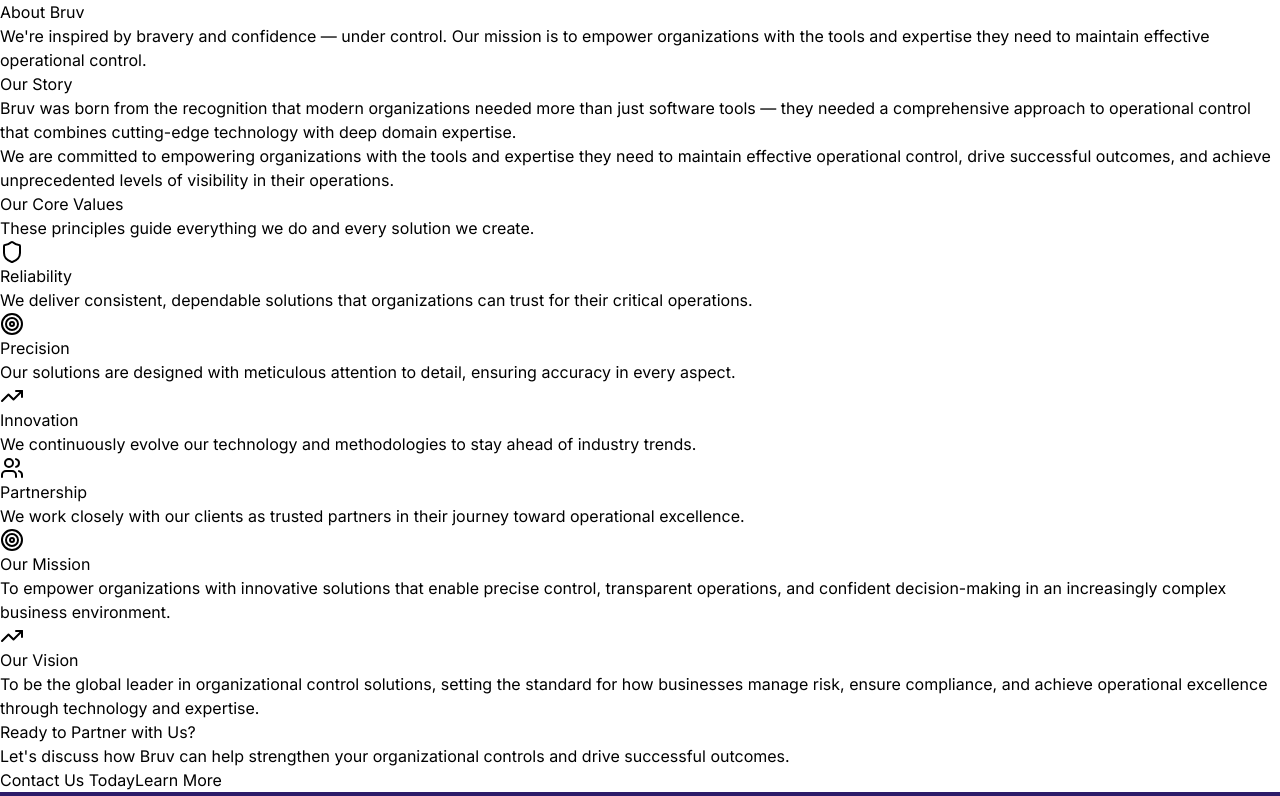
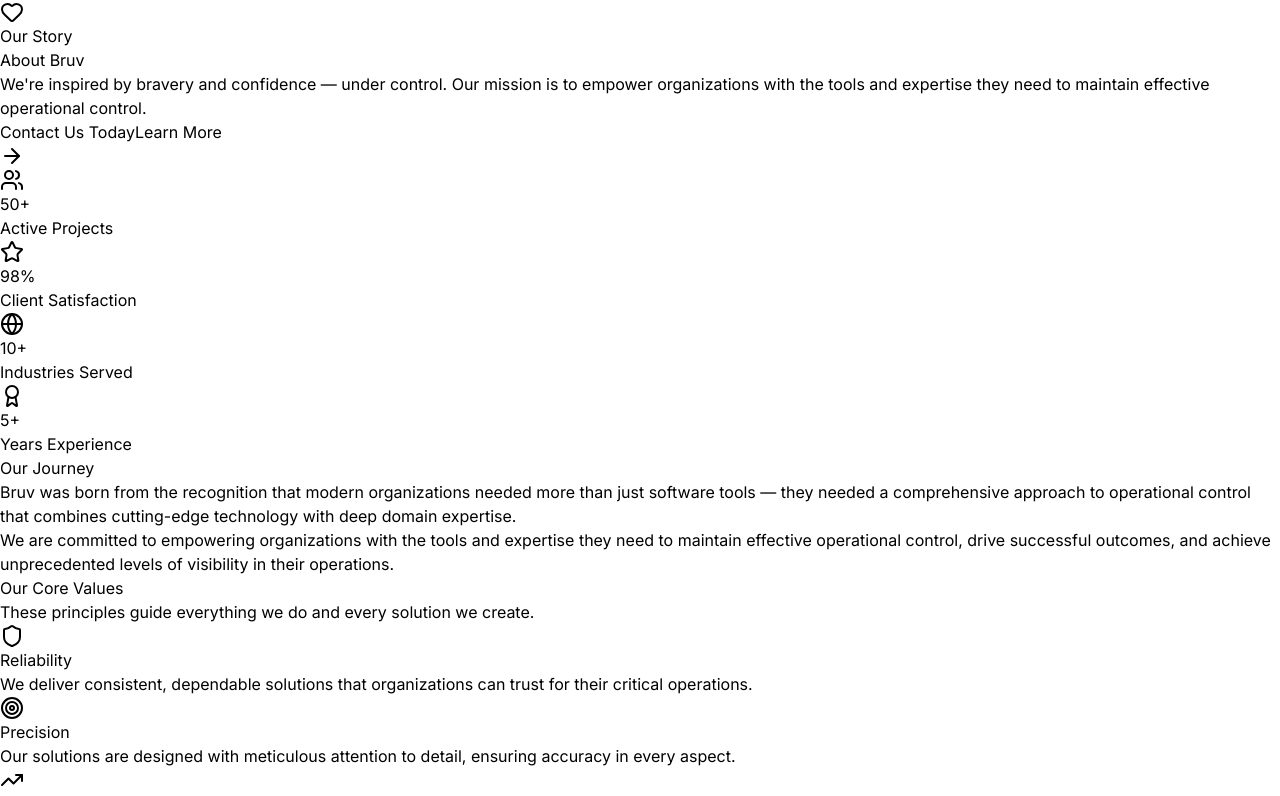
Before and after one commit to Vintage-The-Gemini/bruv-website, a React (Vite) app in the folder frontend/: page /about in a window 1280 px wide. Shown: the part 420-1216 px from the top of the page. Built offline with nearby package versions, Linux system fonts and the light colour scheme.

Commit message:
a little chnages about us page

```diff
--- a/frontend/src/pages/About.jsx
+++ b/frontend/src/pages/About.jsx
@@ -1,7 +1,7 @@
-// FILE PATH: src/pages/About.jsx
+// FILE PATH: src/pages/About.jsx (Beautiful Redesign)
 
-import React from 'react';
-import { CheckCircle, Users, Award, Globe, Zap, Target, TrendingUp, Shield } from 'lucide-react';
+import React, { useRef, useEffect } from 'react';
+import { CheckCircle, Users, Award, Globe, Zap, Target, TrendingUp, Shield, Heart, Star, ArrowRight } from 'lucide-react';
 import { useTheme } from '../contexts/ThemeContext';
 
 const About = () => {
@@ -11,63 +11,162 @@
     {
       icon: Shield,
       title: "Reliability",
-      description: "We deliver consistent, dependable solutions that organizations can trust for their critical operations."
+      description: "We deliver consistent, dependable solutions that organizations can trust for their critical operations.",
+      color: "bg-blue-500"
     },
     {
       icon: Target,
       title: "Precision",
-      description: "Our solutions are designed with meticulous attention to detail, ensuring accuracy in every aspect."
+      description: "Our solutions are designed with meticulous attention to detail, ensuring accuracy in every aspect.",
+      color: "bg-red-500"
     },
     {
       icon: TrendingUp,
       title: "Innovation",
-      description: "We continuously evolve our technology and methodologies to stay ahead of industry trends."
+      description: "We continuously evolve our technology and methodologies to stay ahead of industry trends.",
+      color: "bg-purple-500"
     },
     {
       icon: Users,
       title: "Partnership",
-      description: "We work closely with our clients as trusted partners in their journey toward operational excellence."
+      description: "We work closely with our clients as trusted partners in their journey toward operational excellence.",
+      color: "bg-green-500"
     }
+  ];
+
+  const teamMembers = [
+    {
+      name: "Sarah Johnson",
+      role: "CEO & Founder",
+      image: "👩‍💼",
+      description: "15+ years in organizational consulting and risk management."
+    },
+    {
+      name: "Michael Chen",
+      role: "CTO",
+      image: "👨‍💻",
+      description: "Former lead architect at top fintech companies."
+    },
+    {
+      name: "Elena Rodriguez",
+      role: "Head of Operations",
+      image: "👩‍🔬",
+      description: "Expert in compliance frameworks and quality assurance."
+    }
+  ];
+
+  const achievements = [
+    { icon: Users, number: "50+", label: "Active Projects" },
+    { icon: Star, number: "98%", label: "Client Satisfaction" },
+    { icon: Globe, number: "10+", label: "Industries Served" },
+    { icon: Award, number: "5+", label: "Years Experience" }
   ];
 
   return (
     <div className={`min-h-screen ${isDarkMode ? 'bg-gray-900' : 'bg-white'}`}>
       {/* Hero Section */}
-      <section className={`pt-24 pb-16 ${isDarkMode ? 'bg-gray-800' : 'bg-gray-50'}`}>
-        <div className="max-w-7xl mx-auto px-4 sm:px-6 lg:px-8">
-          <div className="text-center">
-            <h1 className={`text-4xl md:text-5xl font-bold mb-6 ${
+      <section className={`pt-32 pb-20 relative overflow-hidden ${
+        isDarkMode ? 'bg-gray-900' : 'bg-white'
+      }`}>
+        {/* Background Elements */}
+        <div className="absolute inset-0 overflow-hidden">
+          <div className={`absolute top-20 right-20 w-72 h-72 ${
+            isDarkMode ? 'bg-red-500/5' : 'bg-red-500/10'
+          } rounded-full blur-3xl`}></div>
+          <div className={`absolute bottom-20 left-20 w-96 h-96 ${
+            isDarkMode ? 'bg-blue-500/5' : 'bg-blue-500/10'
+          } rounded-full blur-3xl`}></div>
+        </div>
+
+        <div className="relative max-w-7xl mx-auto px-4 sm:px-6 lg:px-8">
+          <div className="grid lg:grid-cols-2 gap-16 items-center">
+            {/* Left Content */}
+            <div className="text-center lg:text-left">
+              <div className={`inline-flex items-center px-4 py-2 ${
+                isDarkMode ? 'bg-gray-800 border-gray-700' : 'bg-gray-100 border-gray-200'
+              } border rounded-full text-sm font-medium mb-8`}>
+                <Heart className="w-4 h-4 text-red-500 mr-2" />
+                <span className={isDarkMode ? 'text-gray-300' : 'text-gray-700'}>
+                  Our Story
+                </span>
+              </div>
+
+              <h1 className={`text-4xl md:text-5xl lg:text-6xl font-bold leading-tight mb-6 ${
                 isDarkMode ? 'text-white' : 'text-gray-900'
               }`}>
-              About <span className="text-red-500">Bruv</span>
+                About <span className="text-red-500 relative">
+                  Bruv
+                  <div className="absolute -bottom-2 left-0 w-full h-1 bg-red-500 rounded-full opacity-50"></div>
+                </span>
               </h1>
-            <p className={`text-xl max-w-3xl mx-auto ${
+
+              <p className={`text-xl leading-relaxed mb-8 ${
                 isDarkMode ? 'text-gray-300' : 'text-gray-600'
               }`}>
                 We're inspired by bravery and confidence — under control. Our mission is to empower
                 organizations with the tools and expertise they need to maintain effective operational control.
               </p>
+
+              <div className="flex flex-col sm:flex-row gap-4">
+                <button className="bg-red-500 hover:bg-red-600 text-white font-semibold px-8 py-4 rounded-xl transition-all duration-300 shadow-lg hover:shadow-xl hover:shadow-red-500/25 inline-flex items-center justify-center group">
+                  Contact Us Today
+                  <ArrowRight className="ml-2 w-5 h-5 group-hover:translate-x-1 transition-transform duration-200" />
+                </button>
+                <button className={`border-2 font-semibold px-8 py-4 rounded-xl transition-all duration-300 ${
+                  isDarkMode
+                    ? 'border-gray-700 text-gray-300 hover:bg-gray-800'
+                    : 'border-gray-300 text-gray-700 hover:bg-gray-50'
+                }`}>
+                  Learn More
+                </button>
+              </div>
+            </div>
+
+            {/* Right Content - Achievement Cards */}
+            <div className="grid grid-cols-2 gap-6">
+              {achievements.map((achievement, index) => (
+                <div key={index} className={`p-6 rounded-2xl ${
+                  isDarkMode ? 'bg-gray-800 border-gray-700' : 'bg-white border-gray-200'
+                } border shadow-lg hover:shadow-xl transition-all duration-300 hover:-translate-y-2 text-center`}>
+                  <div className={`w-12 h-12 ${
+                    isDarkMode ? 'bg-red-900/20' : 'bg-red-100'
+                  } rounded-xl flex items-center justify-center mx-auto mb-4`}>
+                    <achievement.icon className="w-6 h-6 text-red-500" />
+                  </div>
+                  <div className={`text-3xl font-bold mb-2 ${
+                    isDarkMode ? 'text-white' : 'text-gray-900'
+                  }`}>
+                    {achievement.number}
+                  </div>
+                  <div className={`text-sm ${
+                    isDarkMode ? 'text-gray-400' : 'text-gray-600'
+                  }`}>
+                    {achievement.label}
+                  </div>
+                </div>
+              ))}
+            </div>
           </div>
         </div>
       </section>
 
-      {/* Our Story Section */}
-      <section className={`py-16 ${isDarkMode ? 'bg-gray-900' : 'bg-white'}`}>
-        <div className="max-w-7xl mx-auto px-4 sm:px-6 lg:px-8">
-          <div className="max-w-4xl mx-auto text-center">
-            <h2 className={`text-3xl md:text-4xl font-bold mb-6 ${
+      {/* Story Section */}
+      <section className={`py-20 ${isDarkMode ? 'bg-gray-800' : 'bg-gray-50'}`}>
+        <div className="max-w-4xl mx-auto px-4 sm:px-6 lg:px-8 text-center">
+          <h2 className={`text-3xl md:text-4xl font-bold mb-8 ${
             isDarkMode ? 'text-white' : 'text-gray-900'
           }`}>
-              Our Story
+            Our Journey
           </h2>
-            <p className={`text-lg mb-6 ${
+          <div className="space-y-6">
+            <p className={`text-lg leading-relaxed ${
               isDarkMode ? 'text-gray-300' : 'text-gray-600'
             }`}>
               Bruv was born from the recognition that modern organizations needed more than just
               software tools — they needed a comprehensive approach to operational control that
               combines cutting-edge technology with deep domain expertise.
             </p>
-            <p className={`text-lg ${
+            <p className={`text-lg leading-relaxed ${
               isDarkMode ? 'text-gray-300' : 'text-gray-600'
             }`}>
               We are committed to empowering organizations with the tools and expertise they need
@@ -79,7 +178,7 @@
       </section>
 
       {/* Values Section */}
-      <section className={`py-16 ${isDarkMode ? 'bg-gray-800' : 'bg-gray-50'}`}>
+      <section className={`py-20 ${isDarkMode ? 'bg-gray-900' : 'bg-white'}`}>
         <div className="max-w-7xl mx-auto px-4 sm:px-6 lg:px-8">
           <div className="text-center mb-16">
             <h2 className={`text-3xl md:text-4xl font-bold mb-4 ${
@@ -98,21 +197,19 @@
             {values.map((value, index) => (
               <div
                 key={index}
-                className={`text-center p-6 rounded-xl ${
-                  isDarkMode ? 'bg-gray-900 border-gray-700' : 'bg-white border-gray-100'
-                } border hover:shadow-lg transition-all duration-300 hover:-translate-y-1`}
+                className={`text-center p-8 rounded-2xl ${
+                  isDarkMode ? 'bg-gray-800 border-gray-700' : 'bg-white border-gray-100'
+                } border hover:shadow-xl transition-all duration-300 hover:-translate-y-2 group`}
               >
-                <div className={`w-16 h-16 mx-auto mb-4 ${
-                  isDarkMode ? 'bg-red-900/20' : 'bg-red-100'
-                } rounded-full flex items-center justify-center`}>
-                  <value.icon className="w-8 h-8 text-red-500" />
+                <div className={`w-16 h-16 mx-auto mb-6 ${value.color} rounded-2xl flex items-center justify-center group-hover:scale-110 transition-transform duration-300`}>
+                  <value.icon className="w-8 h-8 text-white" />
                 </div>
-                <h3 className={`text-xl font-semibold mb-3 ${
+                <h3 className={`text-xl font-bold mb-4 ${
                   isDarkMode ? 'text-white' : 'text-gray-900'
                 }`}>
                   {value.title}
                 </h3>
-                <p className={`text-sm ${
+                <p className={`text-sm leading-relaxed ${
                   isDarkMode ? 'text-gray-400' : 'text-gray-600'
                 }`}>
                   {value.description}
@@ -123,24 +220,25 @@
         </div>
       </section>
 
-      {/* Mission & Vision Section */}
-      <section className={`py-16 ${isDarkMode ? 'bg-gray-900' : 'bg-white'}`}>
+
+
+      {/* Mission & Vision */}
+      <section className={`py-20 ${isDarkMode ? 'bg-gray-900' : 'bg-white'}`}>
         <div className="max-w-7xl mx-auto px-4 sm:px-6 lg:px-8">
           <div className="grid md:grid-cols-2 gap-16">
-            <div className={`p-8 rounded-xl ${
+            <div className={`p-8 rounded-2xl ${
               isDarkMode ? 'bg-gray-800 border-gray-700' : 'bg-gray-50 border-gray-100'
-            } border`}>
-              <div className={`w-16 h-16 mb-6 ${
-                isDarkMode ? 'bg-red-900/20' : 'bg-red-100'
-              } rounded-full flex items-center justify-center`}>
-                <Target className="w-8 h-8 text-red-500" />
+            } border relative overflow-hidden`}>
+              <div className="absolute top-0 right-0 w-32 h-32 bg-red-500/10 rounded-full blur-2xl"></div>
+              <div className={`w-16 h-16 mb-6 bg-red-500 rounded-2xl flex items-center justify-center relative z-10`}>
+                <Target className="w-8 h-8 text-white" />
               </div>
               <h3 className={`text-2xl font-bold mb-4 ${
                 isDarkMode ? 'text-white' : 'text-gray-900'
               }`}>
                 Our Mission
               </h3>
-              <p className={`text-lg ${
+              <p className={`text-lg leading-relaxed ${
                 isDarkMode ? 'text-gray-300' : 'text-gray-600'
               }`}>
                 To empower organizations with innovative solutions that enable precise control,
@@ -149,20 +247,19 @@
               </p>
             </div>
 
-            <div className={`p-8 rounded-xl ${
+            <div className={`p-8 rounded-2xl ${
               isDarkMode ? 'bg-gray-800 border-gray-700' : 'bg-gray-50 border-gray-100'
-            } border`}>
-              <div className={`w-16 h-16 mb-6 ${
-                isDarkMode ? 'bg-red-900/20' : 'bg-red-100'
-              } rounded-full flex items-center justify-center`}>
-                <TrendingUp className="w-8 h-8 text-red-500" />
+            } border relative overflow-hidden`}>
+              <div className="absolute top-0 right-0 w-32 h-32 bg-blue-500/10 rounded-full blur-2xl"></div>
+              <div className={`w-16 h-16 mb-6 bg-blue-500 rounded-2xl flex items-center justify-center relative z-10`}>
+                <TrendingUp className="w-8 h-8 text-white" />
               </div>
               <h3 className={`text-2xl font-bold mb-4 ${
                 isDarkMode ? 'text-white' : 'text-gray-900'
               }`}>
                 Our Vision
               </h3>
-              <p className={`text-lg ${
+              <p className={`text-lg leading-relaxed ${
                 isDarkMode ? 'text-gray-300' : 'text-gray-600'
               }`}>
                 To be the global leader in organizational control solutions, setting the standard
@@ -175,7 +272,7 @@
       </section>
 
       {/* CTA Section */}
-      <section className={`py-16 ${isDarkMode ? 'bg-gray-800' : 'bg-gray-50'}`}>
+      <section className={`py-20 ${isDarkMode ? 'bg-gray-800' : 'bg-gray-50'}`}>
         <div className="max-w-4xl mx-auto px-4 sm:px-6 lg:px-8 text-center">
           <h2 className={`text-3xl md:text-4xl font-bold mb-6 ${
             isDarkMode ? 'text-white' : 'text-gray-900'
@@ -189,10 +286,11 @@
             and drive successful outcomes.
           </p>
           <div className="flex flex-col sm:flex-row gap-4 justify-center">
-            <button className="bg-red-500 hover:bg-red-600 text-white font-medium px-8 py-3 rounded-lg transition-all duration-200 shadow-lg hover:shadow-xl">
+            <button className="bg-red-500 hover:bg-red-600 text-white font-semibold px-8 py-4 rounded-xl transition-all duration-300 shadow-lg hover:shadow-xl hover:shadow-red-500/25 inline-flex items-center justify-center group">
               Contact Us Today
+              <ArrowRight className="ml-2 w-5 h-5 group-hover:translate-x-1 transition-transform duration-200" />
             </button>
-            <button className={`border-2 font-medium px-8 py-3 rounded-lg transition-all duration-200 ${
+            <button className={`border-2 font-semibold px-8 py-4 rounded-xl transition-all duration-300 ${
               isDarkMode
                 ? 'border-gray-600 text-gray-300 hover:border-gray-500 hover:bg-gray-700'
                 : 'border-gray-300 text-gray-700 hover:border-gray-400 hover:bg-gray-50'
```
Lines whose indentation alone changed are shown as unchanged.
